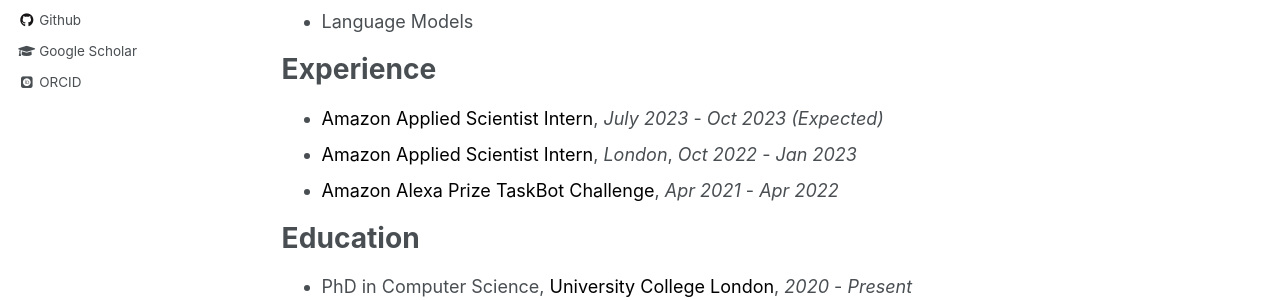
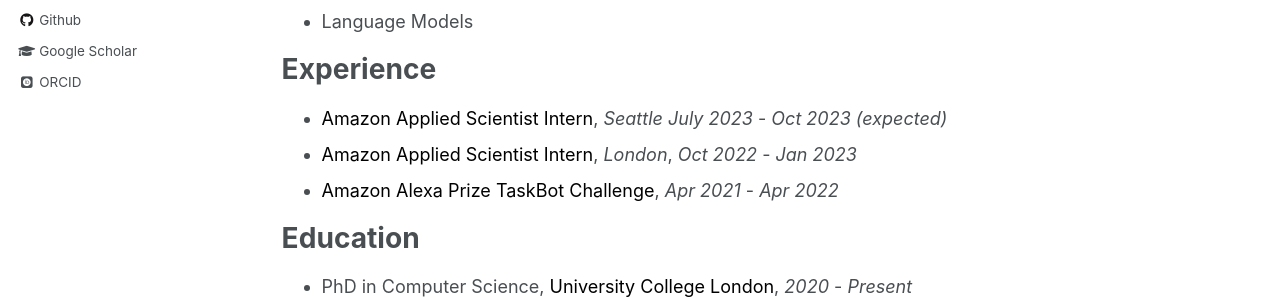
Before and after one commit to ZhengxiangShi/zhengxiangshi.github.io, a Jekyll site: the page built from _pages/about.md, in a window 1280 px wide and 1118 px high. Shown: the part 539-839 px from the top of the window. Built offline with Jekyll 4.4.1, drawn with Linux system fonts in a browser that asks for light colours; emoji names are drawn with the system emoji font; some web fonts are replaced.

Commit message:
update internship

```diff
--- a/_pages/about.md
+++ b/_pages/about.md
@@ -46,7 +46,7 @@
 
 Experience
 ======
-- <a href="https://www.amazon.science/author/zhengxiang-shi" style="color:black">Amazon Applied Scientist Intern</a>, *July 2023* - *Oct 2023 (Expected)*
+- <a href="https://www.amazon.science/author/zhengxiang-shi" style="color:black">Amazon Applied Scientist Intern</a>, *Seattle* *July 2023* - *Oct 2023 (expected)*
 - <a href="https://www.amazon.science/author/zhengxiang-shi" style="color:black">Amazon Applied Scientist Intern</a>, *London*, *Oct 2022* - *Jan 2023*
 - <a href="https://www.amazon.science/academic-engagements/ten-university-teams-selected-to-participate-in-alexa-prize-taskbot-challenge" style="color:black">Amazon Alexa Prize TaskBot Challenge</a>, *Apr 2021* - *Apr 2022*
 <!-- - Alexa Prize TaskBot Challenge, <a href="https://www.amazon.science/academic-engagements/ten-university-teams-selected-to-participate-in-alexa-prize-taskbot-challenge" style="color:black">Amazon Alexa Prize TaskBot Challenge</a>, *May 2021 - May 2022* -->
```
